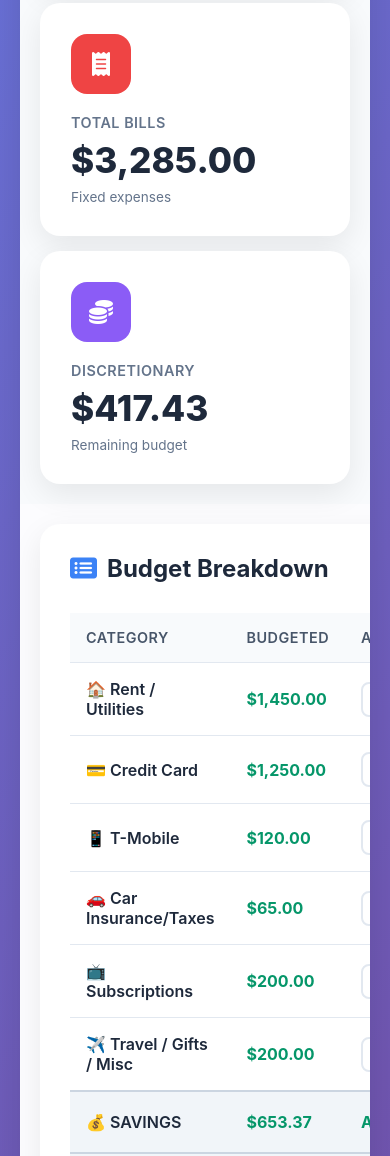
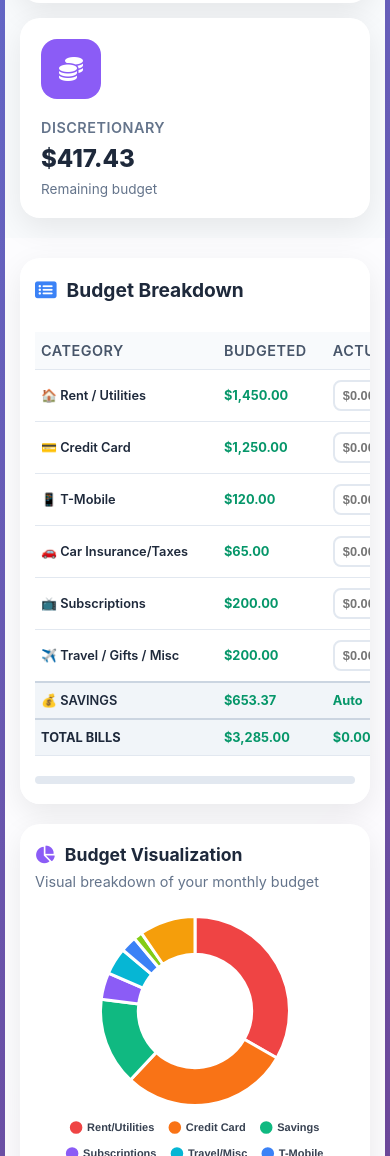
Before and after one commit to naylorb/BudgetDashboard, a plain HTML site: page index.html in a window 390 px wide. Shown: the part 756-1912 px from the top of the page. Drawn offline with nearby package versions, Linux system fonts and the light colour scheme.

Commit message:
Update index.html

```diff
--- a/index.html
+++ b/index.html
@@ -282,20 +282,112 @@
 }
 
 @media (max-width: 768px) {
+    body {
+        padding: 5px;
+    }
+
+    .dashboard {
+        border-radius: 16px;
+    }
+
+    .header {
+        padding: 20px 15px;
+    }
+
     .header h1 {
         font-size: 2rem;
     }
 
+    .header .subtitle {
+        font-size: 1rem;
+    }
+
     .summary-cards {
+        padding: 20px 15px;
+        gap: 15px;
+        grid-template-columns: 1fr;
+    }
+
+    .summary-card {
         padding: 20px;
-                gap: 15px;
+    }
+
+    .card-value {
+        font-size: 1.8rem;
     }
 
     .main-content {
-                padding: 20px;
+        padding: 20px 15px;
         gap: 20px;
+        grid-template-columns: 1fr;
+    }
+
+    .budget-table-container,
+    .chart-container {
+        padding: 20px 15px;
+    }
+
+    .budget-table {
+        font-size: 0.85rem;
+    }
+
+    .budget-table th,
+    .budget-table td {
+        padding: 12px 8px;
+    }
+
+    .actual-input {
+        width: 80px;
+        padding: 6px 8px;
+        font-size: 0.85rem;
+    }
+
+    .chart-wrapper {
+        height: 280px;
     }
 }
+
+@media (max-width: 480px) {
+    .header h1 {
+        font-size: 1.5rem;
+    }
+
+    .card-value {
+        font-size: 1.5rem;
+    }
+
+    .budget-table {
+        font-size: 0.8rem;
+    }
+
+    .budget-table th,
+    .budget-table td {
+        padding: 10px 6px;
+    }
+
+    .actual-input {
+        width: 70px;
+        font-size: 0.8rem;
+    }
+
+    .table-header h2 {
+        font-size: 1.2rem;
+    }
+
+    .chart-header h3 {
+        font-size: 1.1rem;
+    }
+}
+@media (max-width: 600px) {
+    .budget-table-container {
+        overflow-x: auto;
+    }
+
+    .budget-table {
+        min-width: 500px;
+    }
+}
+
     </style>
 </head>
 <body>
```
Lines whose indentation alone changed are shown as unchanged.
